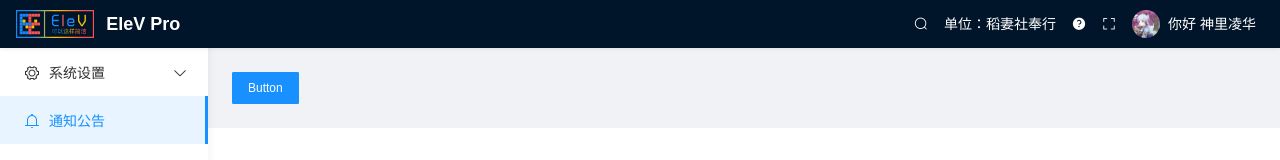
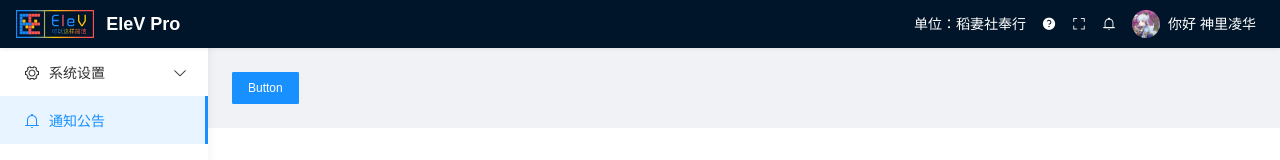
Before and after one commit to dingyumeng/elev, a Vue app: page / in a window 1280 px wide. Shown: the top 160 px of the page. Built offline with nearby package versions, Linux system fonts and the light colour scheme.

Commit message:
chore: 去掉搜索，添加通知

```diff
--- a/src/layout/components/Space.vue
+++ b/src/layout/components/Space.vue
@@ -1,10 +1,5 @@
 <template>
   <div class="header-space-content">
-    <div class="header-space-item">
-      <ElTooltip content="搜索" placement="bottom">
-        <i class="el-icon el-icon-search"></i>
-      </ElTooltip>
-    </div>
     <a href="javascript:void(0);" class="header-space-item small">单位：稻妻社奉行</a>
     <a href="javascript:void(0);" class="header-space-item">
       <ElTooltip content="技术支持" placement="bottom">
@@ -14,6 +9,11 @@
     <a href="javascript:void(0);" class="header-space-item" @click="requestFullScreen">
       <ElTooltip content="全屏" placement="bottom">
         <i class="el-icon el-icon-full-screen"></i>
+      </ElTooltip>
+    </a>
+    <a href="javascript:void(0);" class="header-space-item">
+      <ElTooltip content="通知" placement="bottom">
+        <i class="el-icon el-icon-bell"></i>
       </ElTooltip>
     </a>
     <div class="header-space-item small">
```
